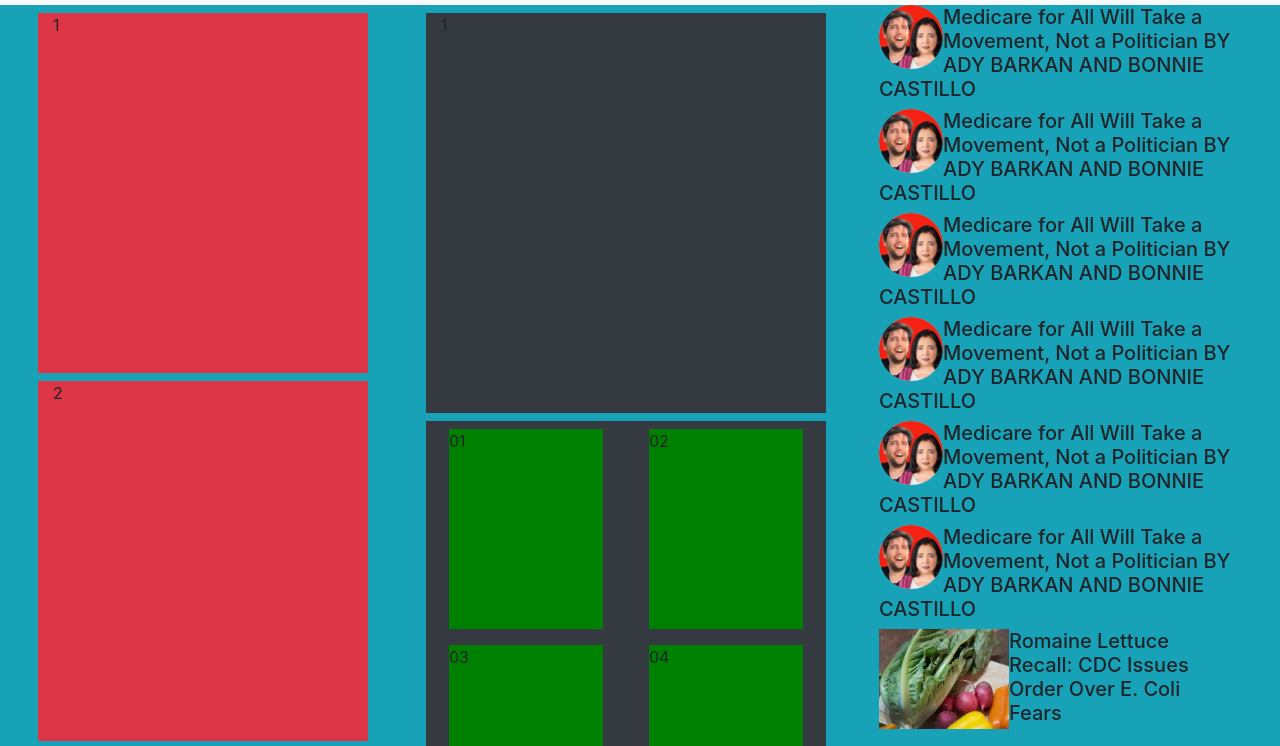
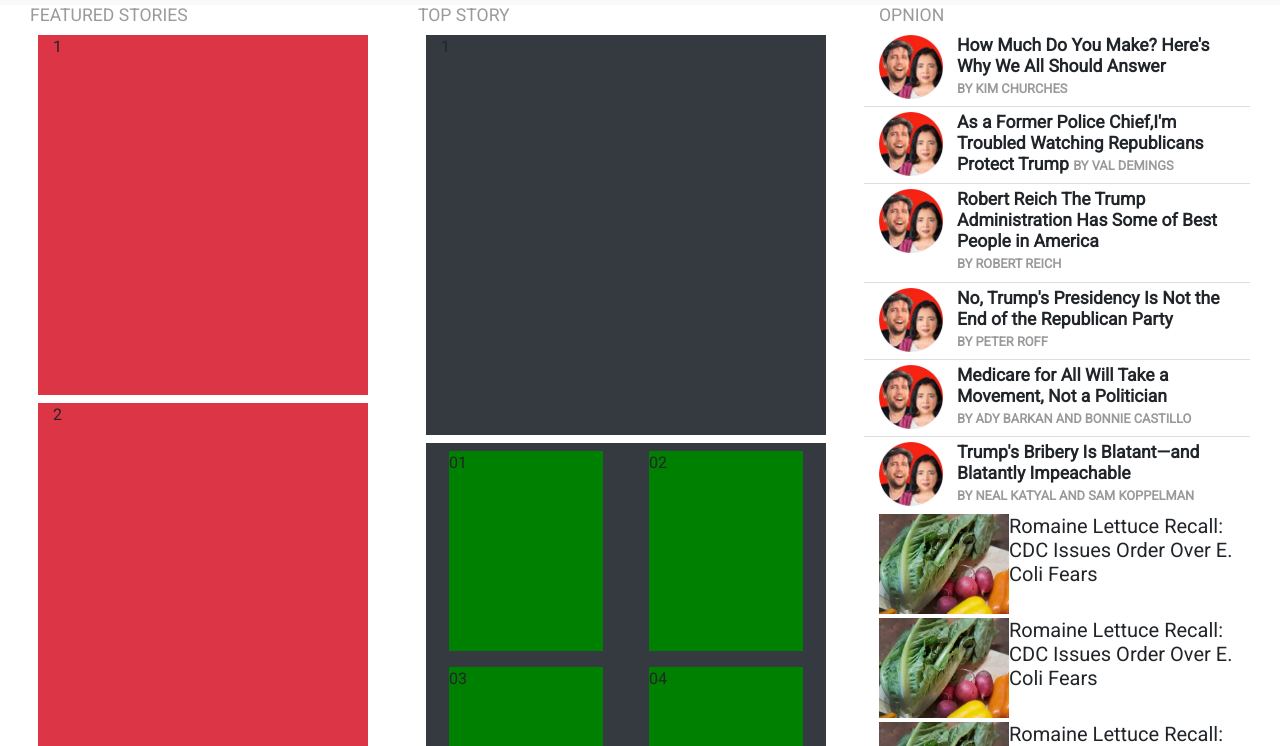
Before and after one commit to mekinus/newsweek-clone, a plain HTML site: page index.html in a window 1280 px wide. Shown: the part 98-844 px from the top of the page. Drawn offline with nearby package versions, Linux system fonts and the light colour scheme.

Commit message:
add custom font family to body, style opnion col

```diff
--- a/css/custom.css
+++ b/css/custom.css
@@ -1,3 +1,33 @@
+:root {
+
+  --gray: #DDD;
+}
+
+
+body {
+  font-family: 'Roboto', sans-serif;
+}
+
+.bold {
+  font-weight: bold;
+}
+
+.gray {
+  color: var(--gray);
+}
+
+.medium-font {
+  font-size: 1.1rem;
+}
+
+.small-font {
+  font-size: 0.8rem;
+}
+
+.border-d-g {
+  border-bottom: 1px solid var(--gray);
+  margin-bottom: 5px;
+}
 .main-logo {
   width: 25%;
 }
@@ -56,6 +86,7 @@
 
 .opnion-avatar {
   float: left;
+  margin-right: 14px;
   height: 64px;
 }
 
@@ -73,3 +104,12 @@ float: left;
   height: 100%;
   float: left;
 }
+
+.gray {
+  color: #9A9A9A;
+}
+
+
+.opnion-box h5 span {
+  margin-left: 0;
+}
--- a/index.html
+++ b/index.html
@@ -7,6 +7,7 @@
   <title>Newsweek</title>
   <link rel="stylesheet" href="https://stackpath.bootstrapcdn.com/bootstrap/4.3.1/css/bootstrap.min.css" integrity="sha384-ggOyR0iXCbMQv3Xipma34MD+dH/1fQ784/j6cY/iJTQUOhcWr7x9JvoRxT2MZw1T" crossorigin="anonymous">
   <link rel="stylesheet" href="css/custom.css">
+  <link href="https://fonts.googleapis.com/css?family=Lato|Roboto&display=swap" rel="stylesheet">
 </head>
 
 <body>
@@ -31,10 +32,11 @@
       <input class="form-control mr-sm-2" type="search" placeholder="Search" aria-label="Search">
     </form>
   </nav>
-  <div class="d-flex container-fluid main-section bg-info">
+  <div class="d-flex container-fluid main-section">
     <div class="container featured-stories">
       <div class="row">
         <div class="col">
+          <h4 class="gray medium-font">FEATURED STORIES</h4>
           <div class="container m-2 story bg-danger">
             1
           </div>
@@ -74,6 +76,7 @@
     <div class="container top-story">
       <div class="row">
         <div class="col">
+          <h4 class="gray medium-font">TOP STORY</h4>
           <div class="container m-2 top-box bg-dark">
             1
           </div>
@@ -168,35 +171,34 @@
     <div class="container opnion">
       <div class="row">
         <div class="col">
-          <div class="container-fluid opnion-box">
+          <div class="container-fluid opnion-box border-d-g">
+            <h4 class="gray medium-font">OPNION</h4>
             <img class="opnion-avatar" src="images/opnion-avatar.webp" alt="avatar">
-            <h5>Medicare for All Will Take a Movement, Not a Politician
-              BY ADY BARKAN AND BONNIE CASTILLO</h5>
+            <h5 class="bold medium-font">How Much Do You Make? Here's Why We All Should Answer <br> <span class="small-font gray bold">BY KIM CHURCHES</span></h5>
+          </div>
+          <div class="container-fluid opnion-box border-d-g">
+            <img class="opnion-avatar" src="images/opnion-avatar.webp" alt="avatar">
+            <h5 class="bold medium-font">As a Former Police Chief,I'm Troubled Watching Republicans Protect Trump
+<span class="small-font gray">BY VAL DEMINGS</span></h5>
+          </div>
+          <div class="container-fluid opnion-box border-d-g">
+            <img class="opnion-avatar" src="images/opnion-avatar.webp" alt="avatar">
+            <h5 class="bold medium-font">Robert Reich The Trump Administration Has Some of Best People in America <br>
+<span class="small-font gray">BY ROBERT REICH</span></h5>
+          </div>
+          <div class="container-fluid opnion-box border-d-g">
+            <img class="opnion-avatar" src="images/opnion-avatar.webp" alt="avatar">
+            <h5 class="bold medium-font">No, Trump's Presidency Is Not the End of the Republican Party <br> <span class="small-font gray">BY PETER ROFF</span></h5>
+          </div>
+          <div class="container-fluid opnion-box border-d-g">
+            <img class="opnion-avatar" src="images/opnion-avatar.webp" alt="avatar">
+            <h5 class="bold medium-font">Medicare for All Will Take a Movement, Not a Politician<br>
+              <span class="small-font gray">BY ADY BARKAN AND BONNIE CASTILLO</span></h5>
           </div>
           <div class="container-fluid opnion-box">
             <img class="opnion-avatar" src="images/opnion-avatar.webp" alt="avatar">
-            <h5>Medicare for All Will Take a Movement, Not a Politician
-              BY ADY BARKAN AND BONNIE CASTILLO</h5>
-          </div>
-          <div class="container-fluid opnion-box">
-            <img class="opnion-avatar" src="images/opnion-avatar.webp" alt="avatar">
-            <h5>Medicare for All Will Take a Movement, Not a Politician
-              BY ADY BARKAN AND BONNIE CASTILLO</h5>
-          </div>
-          <div class="container-fluid opnion-box">
-            <img class="opnion-avatar" src="images/opnion-avatar.webp" alt="avatar">
-            <h5>Medicare for All Will Take a Movement, Not a Politician
-              BY ADY BARKAN AND BONNIE CASTILLO</h5>
-          </div>
-          <div class="container-fluid opnion-box">
-            <img class="opnion-avatar" src="images/opnion-avatar.webp" alt="avatar">
-            <h5>Medicare for All Will Take a Movement, Not a Politician
-              BY ADY BARKAN AND BONNIE CASTILLO</h5>
-          </div>
-          <div class="container-fluid opnion-box">
-            <img class="opnion-avatar" src="images/opnion-avatar.webp" alt="avatar">
-            <h5>Medicare for All Will Take a Movement, Not a Politician
-              BY ADY BARKAN AND BONNIE CASTILLO</h5>
+            <h5 class="bold medium-font">Trump's Bribery Is Blatant—and Blatantly Impeachable <br>
+<span class="small-font gray">BY NEAL KATYAL AND SAM KOPPELMAN</span></h5>
           </div>
         </div>
       </div>
```
